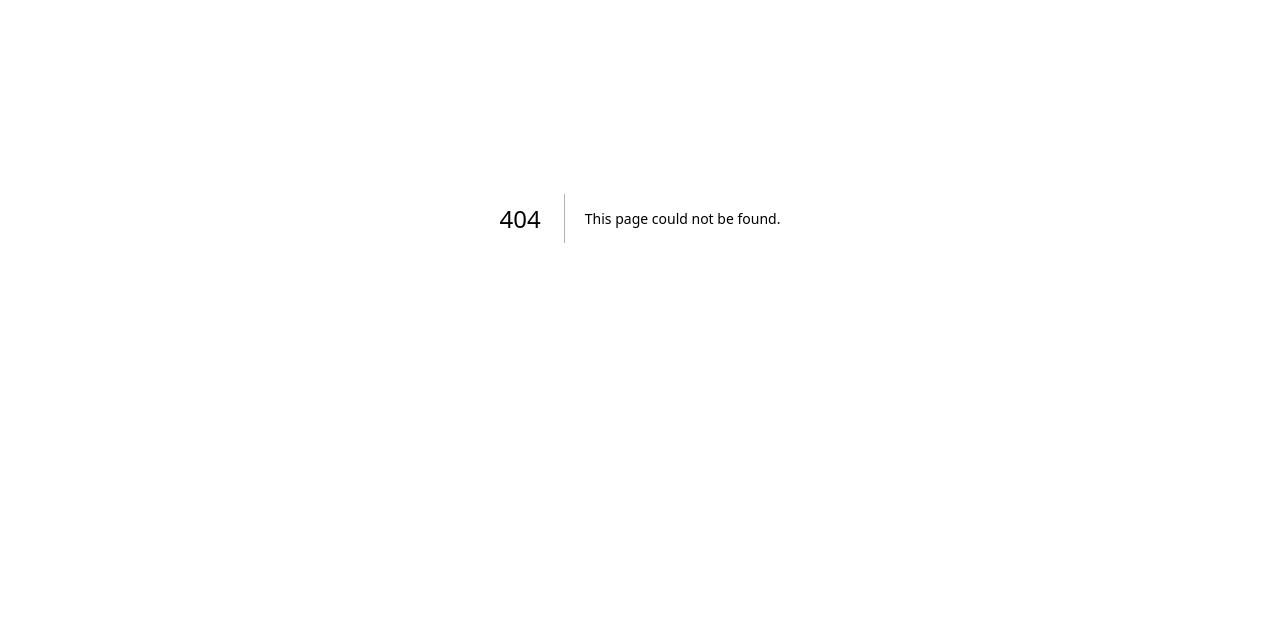
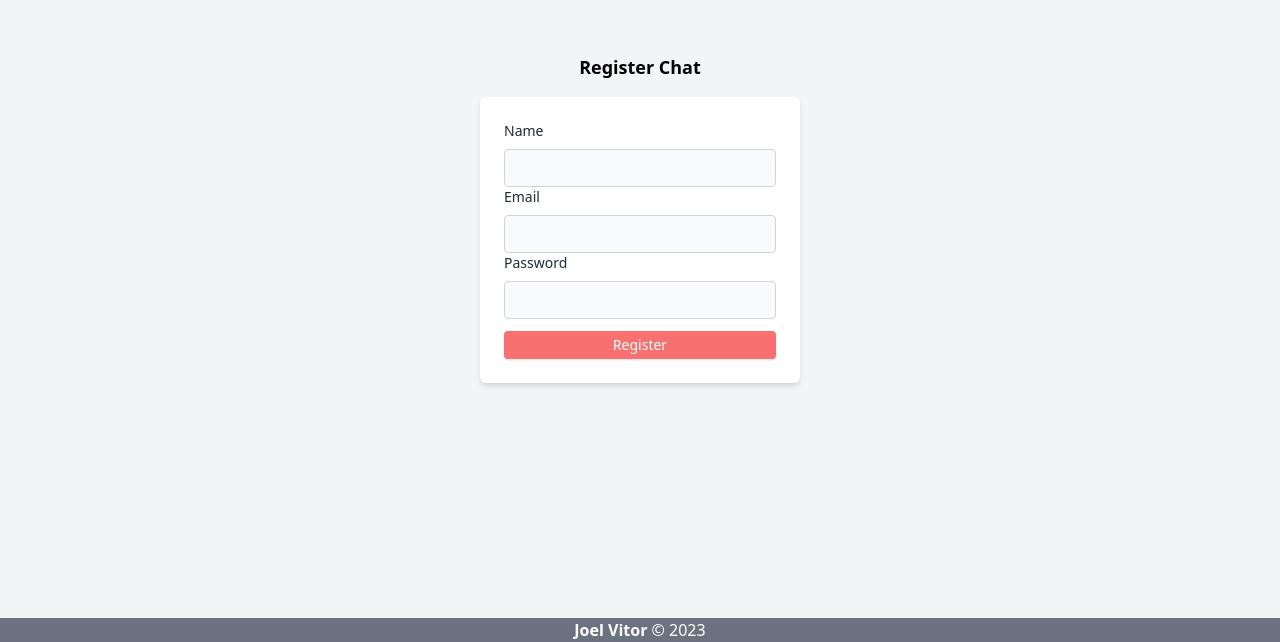
Before and after one commit to joelvitorniino/chatbot-rocketseat-nextjs, a Next.js app: page /register in a window 1280 px wide. Before the commit this address had no page. Shown: the part 182-824 px from the top of the page. Before the commit the page ends 800 px from the top, so only its background shows below. Built offline with nearby package versions, Linux system fonts and the light colour scheme.

Commit message:
insert form on login and register

```diff
--- a/pages/index.tsx
+++ b/pages/index.tsx
@@ -16,6 +16,7 @@ export default function Home() {
 
           <div className="bg-white shadow-md rounded-md p-6 space-y-4">
             <div>
+              <form action="" method="POST">
                 <label htmlFor="email" className="block text-sm text-gray-800 mb-2">Email</label>
                 <input
                   type="text"
@@ -26,7 +27,7 @@ export default function Home() {
               <div>
                 <label htmlFor="password" className="block text-sm text-gray-800 mb-2">Password</label>
                 <input
-                  type="text"
+                  type="password"
                   name="password"
                   className="w-full bg-gray-50 border border-gray-300 focus:border-blue-500 focus:ring-2 focus:ring-blue-500 focus:ring-opacity-20 rounded px-3 py-2 text-sm text-gray-800 plcaeholder-gray-300 focus:outline-none transition duration-200 ease-in-out"
               />
@@ -43,9 +44,10 @@ export default function Home() {
                 </button>
 
                 <button className="w-full text-sm bg-red-400 hover:bg-red-500 px-6 py-1 mt-3 rounded text-white shadow">
-                  <Link href="#">Register</Link>
+                  <Link href="/register">Register</Link>
                 </button>
               </div>
+              </form>
             </div>
           </div>
         </div>
--- /dev/null
+++ b/pages/register.tsx
@@ -0,0 +1,74 @@
+import Head from "next/head";
+import Link from "next/link";
+import Footer from "./components/Footer";
+
+export default function Register() {
+  return (
+    <>
+      <Head>
+        <title>Register Chat</title>
+        <meta charSet="utf-8" />
+      </Head>
+
+      <div className="h-screen w-screen flex items-center justify-center bg-gray-100">
+        <div className="w-80">
+          <div className="text-lg font-bold text-center mb-4">
+            Register Chat
+          </div>
+
+          <div className="bg-white shadow-md rounded-md p-6 space-y-4">
+            <div>
+              <form action="" method="POST">
+                <label
+                  htmlFor="name"
+                  className="block text-sm text-gray-800 mb-2"
+                >
+                  Name
+                </label>
+                <input
+                  type="text"
+                  name="name"
+                  className="w-full bg-gray-50 border border-gray-300 focus:border-blue-500 focus:ring-2 focus:ring-blue-500 focus:ring-opacity-20 rounded px-3 py-2 text-sm text-gray-800 plcaeholder-gray-300 focus:outline-none transition duration-200 ease-in-out"
+                />
+
+                <label
+                  htmlFor="email"
+                  className="block text-sm text-gray-800 mb-2"
+                >
+                  Email
+                </label>
+                <input
+                  type="text"
+                  name="email"
+                  className="w-full bg-gray-50 border border-gray-300 focus:border-blue-500 focus:ring-2 focus:ring-blue-500 focus:ring-opacity-20 rounded px-3 py-2 text-sm text-gray-800 plcaeholder-gray-300 focus:outline-none transition duration-200 ease-in-out"
+                />
+
+                <div>
+                  <label
+                    htmlFor="password"
+                    className="block text-sm text-gray-800 mb-2"
+                  >
+                    Password
+                  </label>
+                  <input
+                    type="text"
+                    name="password"
+                    className="w-full bg-gray-50 border border-gray-300 focus:border-blue-500 focus:ring-2 focus:ring-blue-500 focus:ring-opacity-20 rounded px-3 py-2 text-sm text-gray-800 plcaeholder-gray-300 focus:outline-none transition duration-200 ease-in-out"
+                  />
+                </div>
+
+                <div>
+                  <button className="w-full text-sm bg-red-400 hover:bg-red-500 px-6 py-1 mt-3 rounded text-white shadow">
+                    <Link href="#">Register</Link>
+                  </button>
+                </div>
+              </form>
+            </div>
+          </div>
+        </div>
+      </div>
+
+      <Footer />
+    </>
+  );
+}
```
Lines whose indentation alone changed are shown as unchanged.
